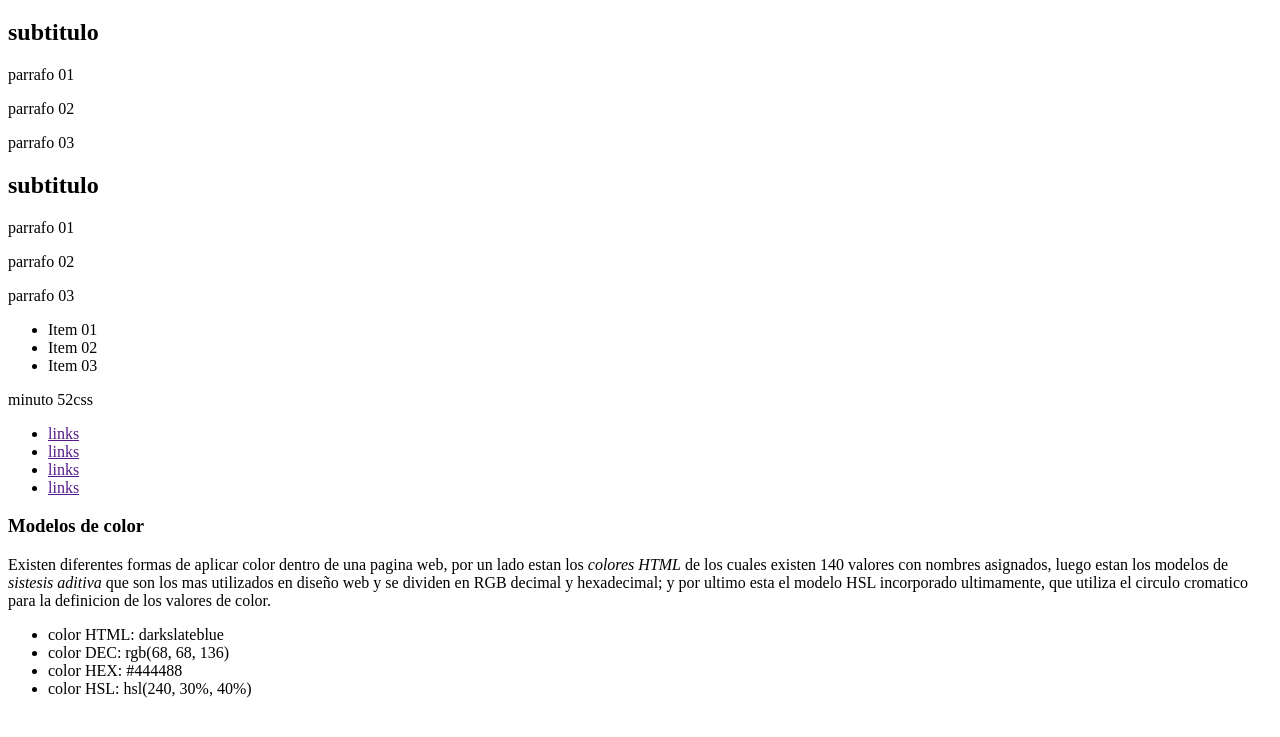
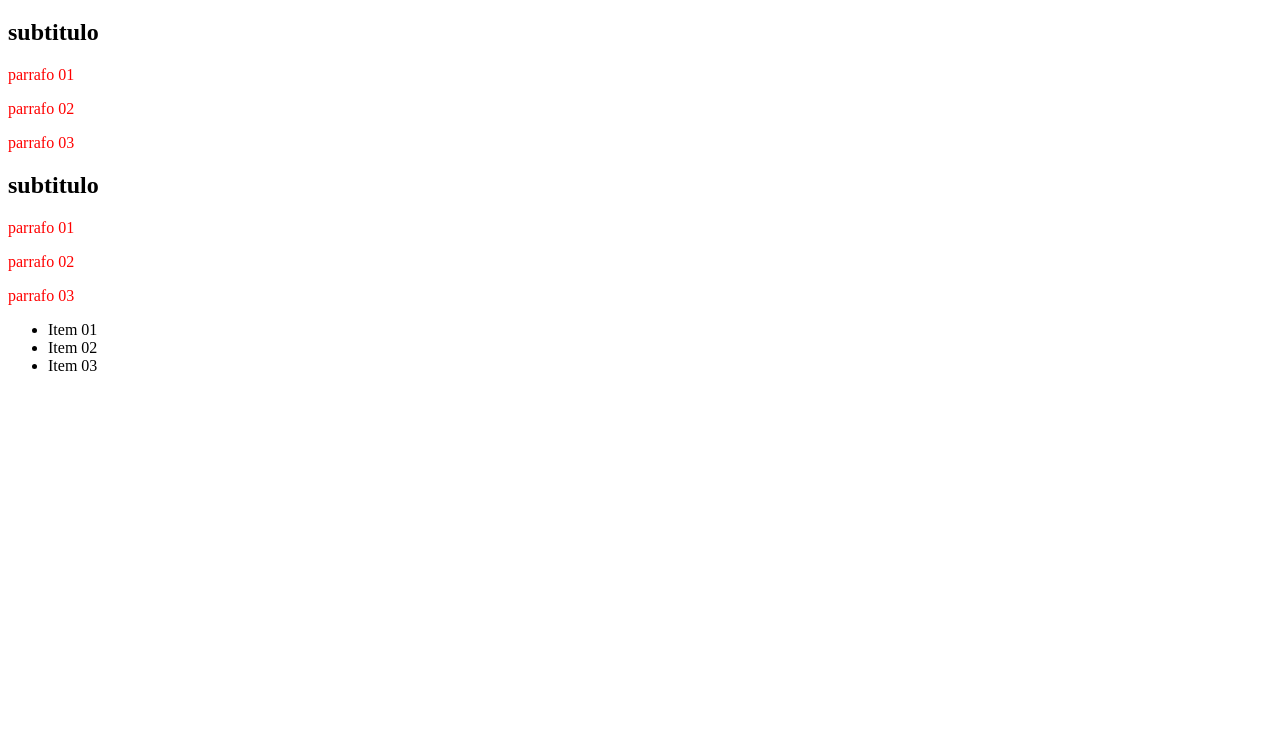
Before and after one commit to dibrandon/crispy, a plain HTML site: page index.html in a window 1280 px wide. Shown: the part 61-798 px from the top of the page. Drawn offline with Linux system fonts and the light colour scheme; files that its build step writes are made by us from their sources.

Commit message:
Inicio de maquetado

```diff
--- a/index.html
+++ b/index.html
@@ -5,7 +5,7 @@
     <meta http-equiv="X-UA-Compatible" content="IE=edge">
     <meta name="viewport" content="width=device-width, initial-scale=1.0">
     <title>Document</title>
-    <link rel="stylesheet" href="styles.css">
+    <link rel="stylesheet" href="style/styles.css">
 </head>
 <body>
     <h1>titulo</h1>
@@ -26,33 +26,7 @@
         <li>Item 03</li>
     </ul>
 
-    minuto 52css
 
-
-    <nav> <!--nav: navegacion principal (links mas importantes) -->
-
-        <ul class="menu">
-            <li><a href="">links</a></li>
-            <li><a href="">links</a></li>
-            <li><a href="">links</a></li>
-            <li><a href="">links</a></li>
-        </ul>
-    </nav>
-
-    <article>
-        <header>
-            <h3>Modelos de color</h3>
-        </header>
-        <p>
-            Existen diferentes formas de aplicar color dentro de una pagina web, por un lado estan los <em>colores HTML</em> de los cuales existen 140 valores con nombres asignados, luego estan los modelos de <em>sistesis aditiva</em> que son los mas utilizados en diseño web y se dividen en RGB decimal y hexadecimal; y por ultimo esta el modelo HSL incorporado ultimamente, que utiliza el circulo cromatico para la definicion de los valores de color.
-        </p>
-        <ul class="example">
-            <li>color HTML: darkslateblue</li>
-            <li>color DEC: rgb(68, 68, 136)</li>
-            <li>color HEX: #444488</li>
-            <li>color HSL: hsl(240, 30%, 40%)</li>
-        </ul>
-    </article>
 
     <script></script>
 </body>
--- a/style/styles.css
+++ b/style/styles.css
@@ -1,3 +1,18 @@
 .head {
     background-color: lightseagreen;
 }
+
+/* comentario multilinea
+
+*/
+
+selector {
+    propiedades: valor;
+    propiedades: valor;
+}
+
+/* selector de etiqueta */
+
+p {
+    color: red;
+}
```
